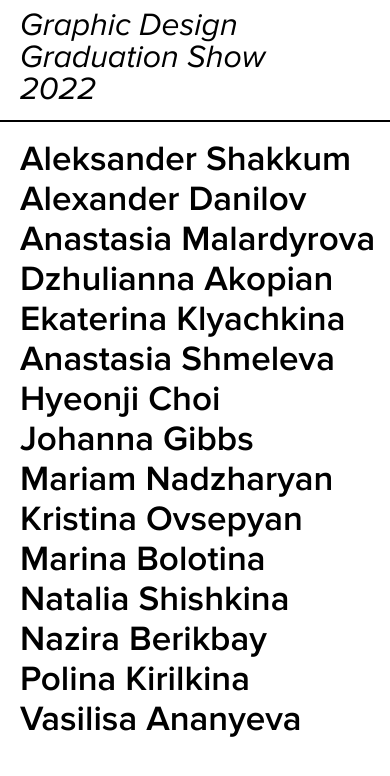
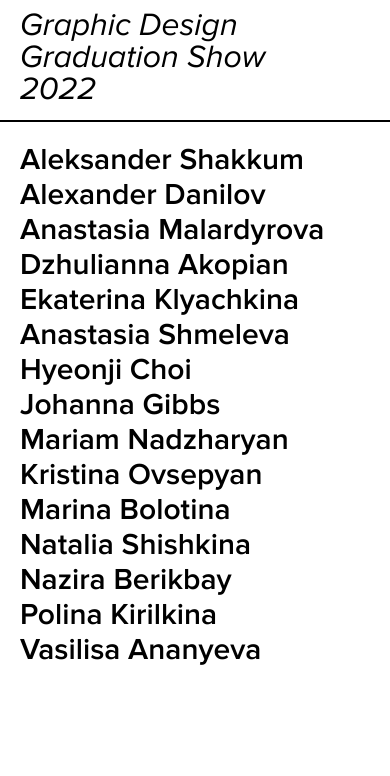
Before and after one commit to GD-the-show/the-show, a plain HTML site: page index.html in a window 390 px wide. Shown: the top 776 px of the page. Drawn offline with nearby package versions, Linux system fonts and the light colour scheme.

Commit message:
line height mobile

```diff
--- a/styles/style.css
+++ b/styles/style.css
@@ -18,7 +18,7 @@
 
   @media (max-width: 900px) {
     .container {
-      height: auto;
+      height: 100vh;
     }
   }
 
@@ -79,7 +79,7 @@
   .people {
     display: flex;
     flex-direction: column;
-    line-height: 35px;
+    line-height: 45px;
     margin-top: 2px;
     padding-left: 20px;
     position: fixed;
@@ -89,25 +89,29 @@
     overflow-y: scroll;
     background-color: #fff;
     outline:solid 2px black;
+    font-size: 35px;
+    font-family: "semibold";
   }
 
   @media (max-width: 900px) {
     .people{
       top: 120px;
+      font-size: 30px;
+      line-height: 35px;
     }
   }
 
-  .SashaA:hover {
+  /* .SashaA:hover {
     position: relative;
   }
 
   .SashaA:hover:after {
-    content: url(.imgs/Julianna-Akopyan---time_dzhulianna_akopian.jpg); /* no need for qoutes */
+    content: url(.imgs/Julianna-Akopyan---time_dzhulianna_akopian.jpg);
     display: block;
     position: absolute;
-    left: 123px; /* change this value to one that suits you */
-    top: 56px; /* change this value to one that suits you */
-  }
+    left: 123px;
+    top: 56px;
+  } */
 
   .main{
     margin: 60px 0 0 380px;
@@ -127,8 +131,6 @@
   }
 
   a {
-    font-size: 35px;
-    font-family: "semibold";
     color: black;
     text-decoration: none;
   }
```
